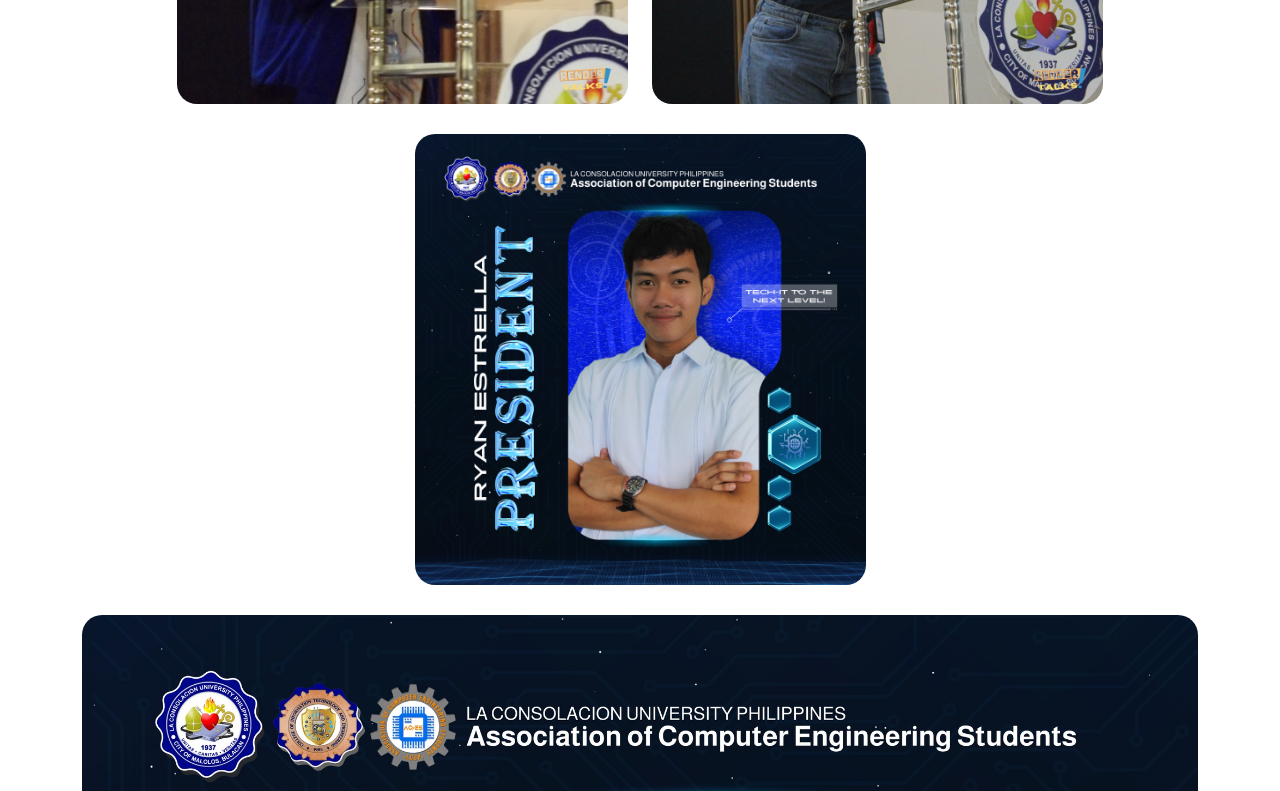
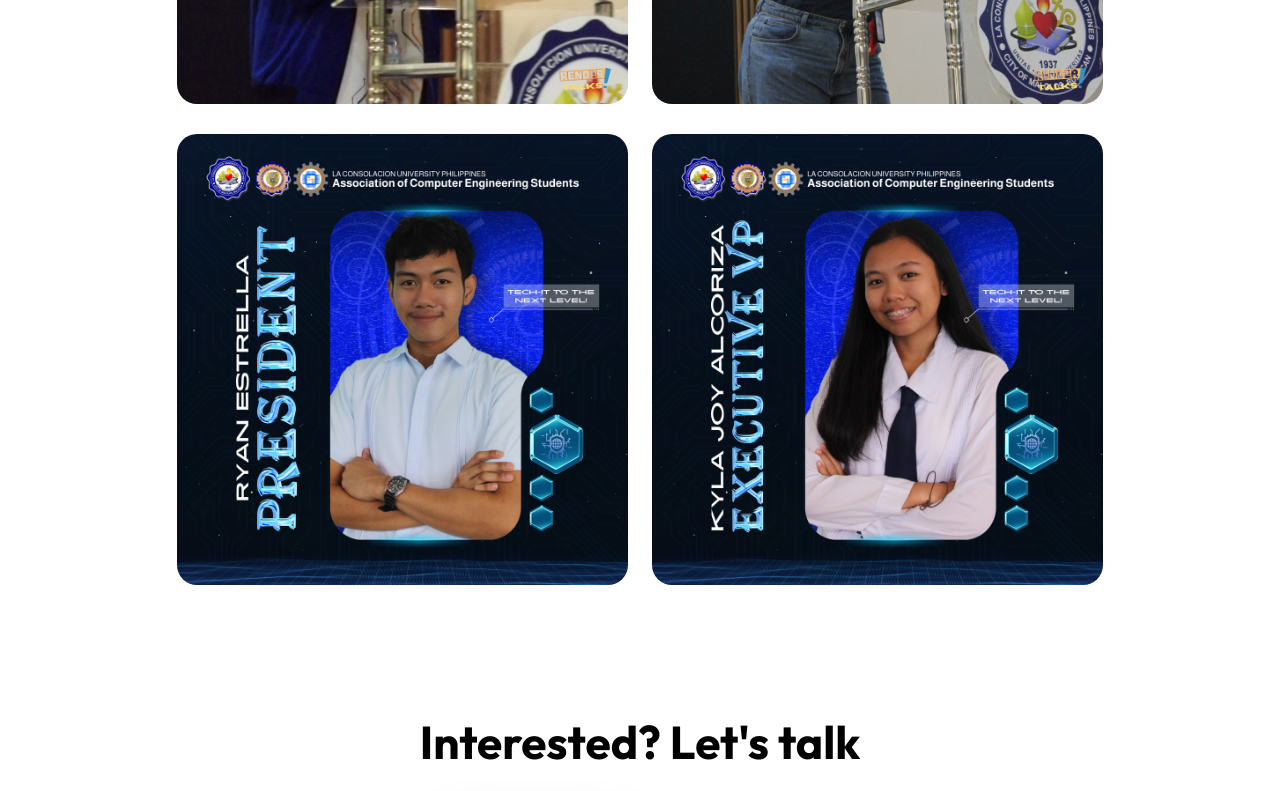
Before and after one commit to kyalcrz/new, a plain HTML site: page index.html in a window 1280 px wide. Shown: the part 1900-2691 px from the top of the page. Drawn offline with Linux system fonts and the light colour scheme.

Commit message:
Update index.html

```diff
--- a/index.html
+++ b/index.html
@@ -309,6 +309,7 @@ https://templatemo.com/tm-583-festava-live
                             </div>
                         </div>
 
+                        <div class="col-lg-5 col-12">
                             <div class="artists-thumb">
                                 <img src="images/artists/kyla.jpg" class="artists-image img-fluid">
 
```
